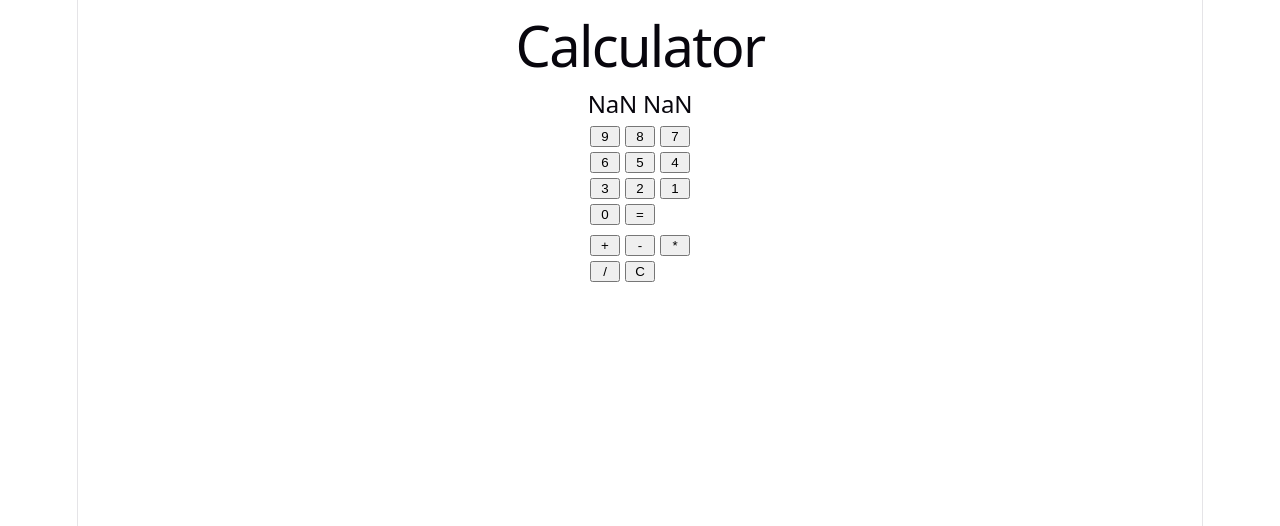
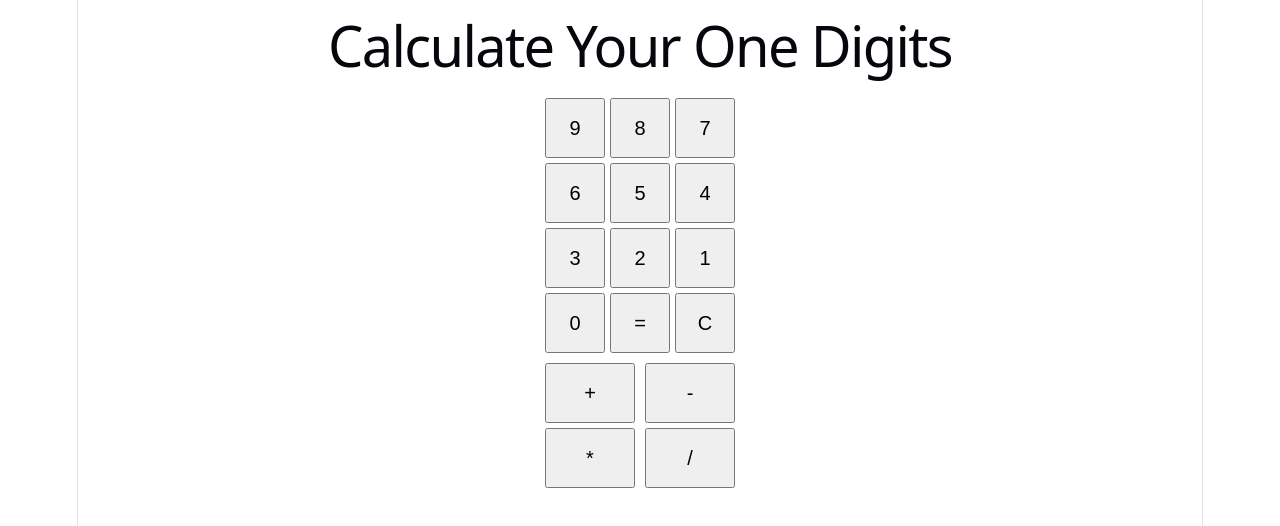
Before and after one commit to crillo136/Engineering-Tr1-Website, a React (Vite) app: page / in a window 1280 px wide. Shown: the top 526 px of the page. Built offline with nearby package versions, Linux system fonts and the light colour scheme.

Commit message:
made the display portion clearer and also enlarged the buttons

```diff
--- a/src/App.css
+++ b/src/App.css
@@ -191,12 +191,22 @@
 
 .numbers-grid {
   display: grid;
-  grid-template-columns: 30px 30px 30px;
+  grid-template-columns: 60px 60px 60px;
   gap: 5px;
 }
 
 .operators-grid{
   display: grid;
-  grid-template-columns: 30px 30px 30px;
+  grid-template-columns: 95px 90px;
   gap: 5px;
 }
+.numbers-grid button{
+  width: 60px;
+  height: 60px;
+  font-size: 20px;
+}
+.operators-grid button {
+  width: 90px;
+  height: 60px;
+  font-size: 20px;
+}
--- a/src/App.jsx
+++ b/src/App.jsx
@@ -23,14 +23,17 @@ function App() {
     if (!isNaN(number1) && !isNaN(number2) && operator == "+") {
       setNumber1(number1 + number2)
       setNumber2(NaN)
+      setOperator("")
     }
     if (!isNaN(number1) && !isNaN(number2) && operator == "-") {
       setNumber1(number1 - number2)
       setNumber2(NaN)
+      setOperator("")
     }
     if (!isNaN(number1) && !isNaN(number2) && operator == "*") {
       setNumber1(number1 * number2)
       setNumber2(NaN)
+      setOperator("")
     }
     if (!isNaN(number1) && !isNaN(number2) && operator == "/") {
       if (number2 === 0) {
@@ -44,20 +47,32 @@ function App() {
         // Perform normal division
         setNumber1(number1 / number2)
         setNumber2(NaN)
+        setOperator("")
       }
 }
   }
 
-  let reset = () => {
+let reset = () => {
   setNumber1(NaN)
   setNumber2(NaN)
   setOperator("")
 }
 
+let display = ""
+if (!isNaN(number1)) {
+  display = number1
+}
+if (operator != "") {
+  display = display + " " + operator
+}
+if (!isNaN(number2)) {
+  display = display + " " + number2
+}
+
   return (
     <>
-      <h1>Calculator</h1>
-      <h2>{number1 + " " + number2} </h2>
+      <h1>Calculate Your One Digits</h1>
+      <h2>{display}</h2>
       <div className="main-grid">
       <div className="numbers-grid">
         <button onClick={() => {foo(9)}}>9</button>
@@ -71,13 +86,13 @@ function App() {
         <button onClick={() => {foo(1)}}>1</ button>
         <button onClick={() => {foo(0)}}>0</ button>
         <button onClick={(operate)}>=</button>
+        <button onClick={reset}>C</button>
       </div>
       <div className="operators-grid">
         <button onClick={() => {setOperator("+")}}>+</button>
         <button onClick={() => {setOperator("-")}}>-</button>
         <button onClick={() => {setOperator("*")}}>*</button>
         <button onClick={() => {setOperator("/")}}>/</button>
-        <button onClick={reset}>C</button>
       </div>
       </div>
     </>
```
